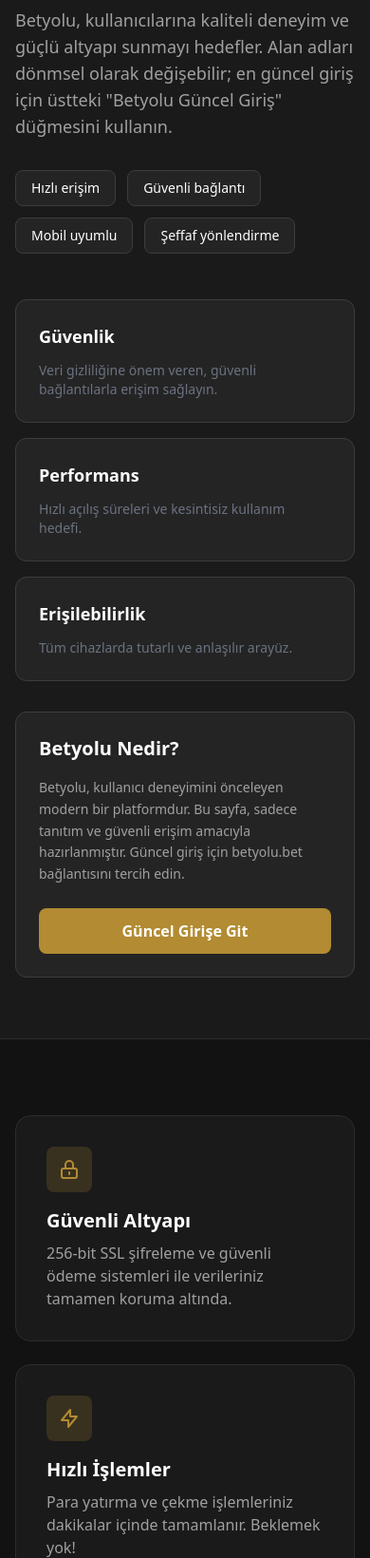
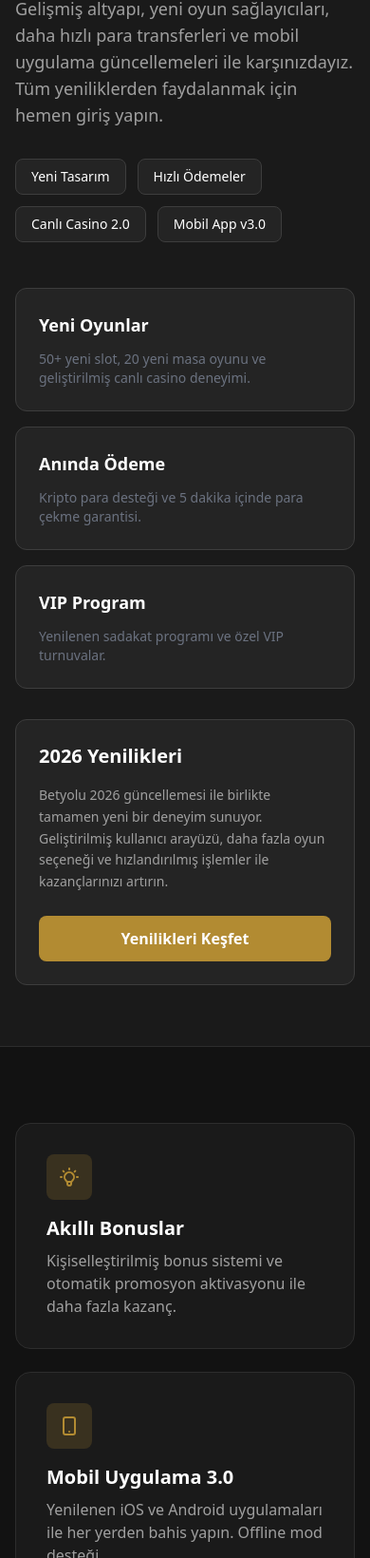
Before and after one commit to betyolu/betyolu-yeni, a plain HTML site: page index.html in a window 390 px wide. Shown: the part 360-2000 px from the top of the page at 95% size. Drawn offline with nearby package versions, Linux system fonts and the light colour scheme.

Commit message:
Update with unique content focused on 2026 features and updates
- Changed title to focus on new 2026 features
- Updated hero section with new version messaging
- Added content about new games, mobile app v3.0, and improvements
- Modified feature boxes for new features themes
- Updated sidebar with 2026 updates information
- Changed CTA section to emphasize new experience

```diff
--- a/index.html
+++ b/index.html
@@ -3,7 +3,7 @@
 <head>
     <meta charset="UTF-8">
     <meta name="viewport" content="width=device-width, initial-scale=1.0">
-    <title>Betyolu - Güvenli Bahis Deneyimi</title>
+    <title>Betyolu Yeni - 2026 Yenilikler ve Güncellemeler</title>
 
     <!-- Favicons -->
     <link rel="icon" type="image/x-icon" href="favicon.ico">
@@ -85,53 +85,53 @@
                 <div class="lg:col-span-2">
                     <div class="inline-flex items-center space-x-2 bg-elevated border border-border-light rounded-full px-4 py-2 mb-6">
                         <span class="animate-pulse w-2 h-2 bg-status-active rounded-full"></span>
-                        <span class="text-accent text-sm font-medium">Resmi Yönlendirme Bilgilendirmesi</span>
+                        <span class="text-accent text-sm font-medium">2026 Yenilikleri Aktif</span>
                     </div>
 
                     <h1 class="text-4xl md:text-5xl font-bold text-white mb-6">
-                        Betyolu'ya güvenli ve<br />hızlı erişim
+                        Betyolu Yeni<br />2026 Özellikleri
                     </h1>
 
                     <p class="text-text-secondary text-lg mb-8">
-                        Betyolu, kullanıcılarına kaliteli deneyim ve güçlü altyapı sunmayı hedefler.
-                        Alan adları dönmsel olarak değişebilir; en güncel giriş için üstteki "Betyolu
-                        Güncel Giriş" düğmesini kullanın.
+                        Betyolu 2026'da tamamen yenilendi! Gelişmiş altyapı, yeni oyun sağlayıcıları,
+                        daha hızlı para transferleri ve mobil uygulama güncellemeleri ile karşınızdayız.
+                        Tüm yeniliklerden faydalanmak için hemen giriş yapın.
                     </p>
 
                     <!-- Feature Tags -->
                     <div class="flex flex-wrap gap-3 mb-12">
                         <span class="bg-elevated border border-border-light px-4 py-2 rounded-lg text-sm text-text-primary">
-                            Hızlı erişim
+                            Yeni Tasarım
                         </span>
                         <span class="bg-elevated border border-border-light px-4 py-2 rounded-lg text-sm text-text-primary">
-                            Güvenli bağlantı
+                            Hızlı Ödemeler
                         </span>
                         <span class="bg-elevated border border-border-light px-4 py-2 rounded-lg text-sm text-text-primary">
-                            Mobil uyumlu
+                            Canlı Casino 2.0
                         </span>
                         <span class="bg-elevated border border-border-light px-4 py-2 rounded-lg text-sm text-text-primary">
-                            Şeffaf yönlendirme
+                            Mobil App v3.0
                         </span>
                     </div>
 
                     <!-- Three Feature Boxes -->
                     <div class="grid grid-cols-1 md:grid-cols-3 gap-4">
                         <div class="bg-elevated border border-border-light rounded-xl p-6">
-                            <h3 class="text-white font-semibold text-lg mb-3">Güvenlik</h3>
+                            <h3 class="text-white font-semibold text-lg mb-3">Yeni Oyunlar</h3>
                             <p class="text-text-muted text-sm">
-                                Veri gizliliğine önem veren, güvenli bağlantılarla erişim sağlayın.
+                                50+ yeni slot, 20 yeni masa oyunu ve geliştirilmiş canlı casino deneyimi.
                             </p>
                         </div>
                         <div class="bg-elevated border border-border-light rounded-xl p-6">
-                            <h3 class="text-white font-semibold text-lg mb-3">Performans</h3>
+                            <h3 class="text-white font-semibold text-lg mb-3">Anında Ödeme</h3>
                             <p class="text-text-muted text-sm">
-                                Hızlı açılış süreleri ve kesintisiz kullanım hedefi.
+                                Kripto para desteği ve 5 dakika içinde para çekme garantisi.
                             </p>
                         </div>
                         <div class="bg-elevated border border-border-light rounded-xl p-6">
-                            <h3 class="text-white font-semibold text-lg mb-3">Erişilebilirlik</h3>
+                            <h3 class="text-white font-semibold text-lg mb-3">VIP Program</h3>
                             <p class="text-text-muted text-sm">
-                                Tüm cihazlarda tutarlı ve anlaşılır arayüz.
+                                Yenilenen sadakat programı ve özel VIP turnuvalar.
                             </p>
                         </div>
                     </div>
@@ -140,15 +140,15 @@
                 <!-- Right Sidebar - 1/3 width -->
                 <div class="lg:col-span-1">
                     <div class="bg-elevated border border-border-light rounded-xl p-6">
-                        <h3 class="text-white font-bold text-xl mb-4">Betyolu Nedir?</h3>
+                        <h3 class="text-white font-bold text-xl mb-4">2026 Yenilikleri</h3>
                         <p class="text-text-secondary text-sm leading-relaxed mb-6">
-                            Betyolu, kullanıcı deneyimini önceleyen modern bir
-                            platformdur. Bu sayfa, sadece tanıtım ve güvenli erişim
-                            amacıyla hazırlanmıştır. Güncel giriş için betyolu.bet
-                            bağlantısını tercih edin.
+                            Betyolu 2026 güncellemesi ile birlikte tamamen yeni
+                            bir deneyim sunuyor. Geliştirilmiş kullanıcı arayüzü,
+                            daha fazla oyun seçeneği ve hızlandırılmış işlemler
+                            ile kazançlarınızı artırın.
                         </p>
                         <a href="https://betyoluadres.com/" class="inline-flex items-center justify-center w-full bg-accent hover:bg-accent-hover text-white font-semibold px-6 py-3 rounded-lg transition duration-300">
-                            Güncel Girişe Git
+                            Yenilikleri Keşfet
                         </a>
                     </div>
                 </div>
@@ -164,47 +164,47 @@
             <div class="bg-card rounded-2xl p-8 border border-border-default hover:border-accent/50 transition duration-300">
                 <div class="w-12 h-12 bg-accent/20 rounded-lg flex items-center justify-center mb-4">
                     <svg class="w-6 h-6 text-accent" fill="none" stroke="currentColor" viewBox="0 0 24 24">
-                        <path stroke-linecap="round" stroke-linejoin="round" stroke-width="2" d="M12 15v2m-6 4h12a2 2 0 002-2v-6a2 2 0 00-2-2H6a2 2 0 00-2 2v6a2 2 0 002 2zm10-10V7a4 4 0 00-8 0v4h8z"></path>
+                        <path stroke-linecap="round" stroke-linejoin="round" stroke-width="2" d="M9.663 17h4.673M12 3v1m6.364 1.636l-.707.707M21 12h-1M4 12H3m3.343-5.657l-.707-.707m2.828 9.9a5 5 0 117.072 0l-.548.547A3.374 3.374 0 0014 18.469V19a2 2 0 11-4 0v-.531c0-.895-.356-1.754-.988-2.386l-.548-.547z"></path>
                     </svg>
                 </div>
-                <h3 class="text-xl font-semibold mb-2">Güvenli Altyapı</h3>
-                <p class="text-text-secondary">256-bit SSL şifreleme ve güvenli ödeme sistemleri ile verileriniz tamamen koruma altında.</p>
+                <h3 class="text-xl font-semibold mb-2">Akıllı Bonuslar</h3>
+                <p class="text-text-secondary">Kişiselleştirilmiş bonus sistemi ve otomatik promosyon aktivasyonu ile daha fazla kazanç.</p>
             </div>
 
             <div class="bg-card rounded-2xl p-8 border border-border-default hover:border-accent/50 transition duration-300">
                 <div class="w-12 h-12 bg-accent/20 rounded-lg flex items-center justify-center mb-4">
                     <svg class="w-6 h-6 text-accent" fill="none" stroke="currentColor" viewBox="0 0 24 24">
-                        <path stroke-linecap="round" stroke-linejoin="round" stroke-width="2" d="M13 10V3L4 14h7v7l9-11h-7z"></path>
+                        <path stroke-linecap="round" stroke-linejoin="round" stroke-width="2" d="M12 18h.01M8 21h8a2 2 0 002-2V5a2 2 0 00-2-2H8a2 2 0 00-2 2v14a2 2 0 002 2z"></path>
                     </svg>
                 </div>
-                <h3 class="text-xl font-semibold mb-2">Hızlı İşlemler</h3>
-                <p class="text-text-secondary">Para yatırma ve çekme işlemleriniz dakikalar içinde tamamlanır. Beklemek yok!</p>
+                <h3 class="text-xl font-semibold mb-2">Mobil Uygulama 3.0</h3>
+                <p class="text-text-secondary">Yenilenen iOS ve Android uygulamaları ile her yerden bahis yapın. Offline mod desteği.</p>
             </div>
 
             <div class="bg-card rounded-2xl p-8 border border-border-default hover:border-accent/50 transition duration-300">
                 <div class="w-12 h-12 bg-accent/20 rounded-lg flex items-center justify-center mb-4">
                     <svg class="w-6 h-6 text-accent" fill="none" stroke="currentColor" viewBox="0 0 24 24">
-                        <path stroke-linecap="round" stroke-linejoin="round" stroke-width="2" d="M18.364 5.636l-3.536 3.536m0 5.656l3.536 3.536M9.172 9.172L5.636 5.636m3.536 9.192l-3.536 3.536M21 12a9 9 0 11-18 0 9 9 0 0118 0zm-5 0a4 4 0 11-8 0 4 4 0 018 0z"></path>
+                        <path stroke-linecap="round" stroke-linejoin="round" stroke-width="2" d="M19 11H5m14 0a2 2 0 012 2v6a2 2 0 01-2 2H5a2 2 0 01-2-2v-6a2 2 0 012-2m14 0V9a2 2 0 00-2-2M5 11V9a2 2 0 012-2m0 0V5a2 2 0 012-2h6a2 2 0 012 2v2M7 7h10"></path>
                     </svg>
                 </div>
-                <h3 class="text-xl font-semibold mb-2">7/24 Destek</h3>
-                <p class="text-text-secondary">Profesyonel müşteri destek ekibimiz her zaman yanınızda. Canlı destek ve WhatsApp hizmeti.</p>
+                <h3 class="text-xl font-semibold mb-2">Mega Jackpotlar</h3>
+                <p class="text-text-secondary">Yeni progressive jackpot ağı ile milyonluk ödüller. Her gün artan havuzlar.</p>
             </div>
         </div>
 
         <!-- CTA Section -->
         <div class="glass-effect rounded-2xl p-12 text-center">
-            <h3 class="text-3xl font-bold mb-4">Hemen Üye Ol, Kazanmaya Başla!</h3>
+            <h3 class="text-3xl font-bold mb-4">2026'nın En İyi Bahis Deneyimi!</h3>
             <p class="text-text-secondary mb-8 max-w-2xl mx-auto">
-                Özel hoş geldin bonusu ve sayısız promosyon fırsatı sizi bekliyor.
-                Betyolu ayrıcalıklarından yararlanmak için hemen üye olun.
+                Yepyeni özellikler, gelişmiş teknoloji ve benzersiz avantajlarla
+                Betyolu 2026 versiyonunu keşfedin. İlk üyelere özel %200 hoş geldin bonusu!
             </p>
             <div class="flex flex-col sm:flex-row gap-4 justify-center">
                 <a href="https://betyoluadres.com/" class="bg-gradient-to-r from-accent to-cta text-white px-8 py-3 rounded-lg font-semibold hover:opacity-90 transition duration-300">
-                    Üye Ol
+                    Yenilikleri Dene
                 </a>
                 <a href="https://betyoluadres.com/" class="text-accent hover:text-accent-hover px-8 py-3 font-semibold transition duration-300">
-                    Promosyonları Gör →
+                    2026 Özelliklerini Gör →
                 </a>
             </div>
         </div>
```
